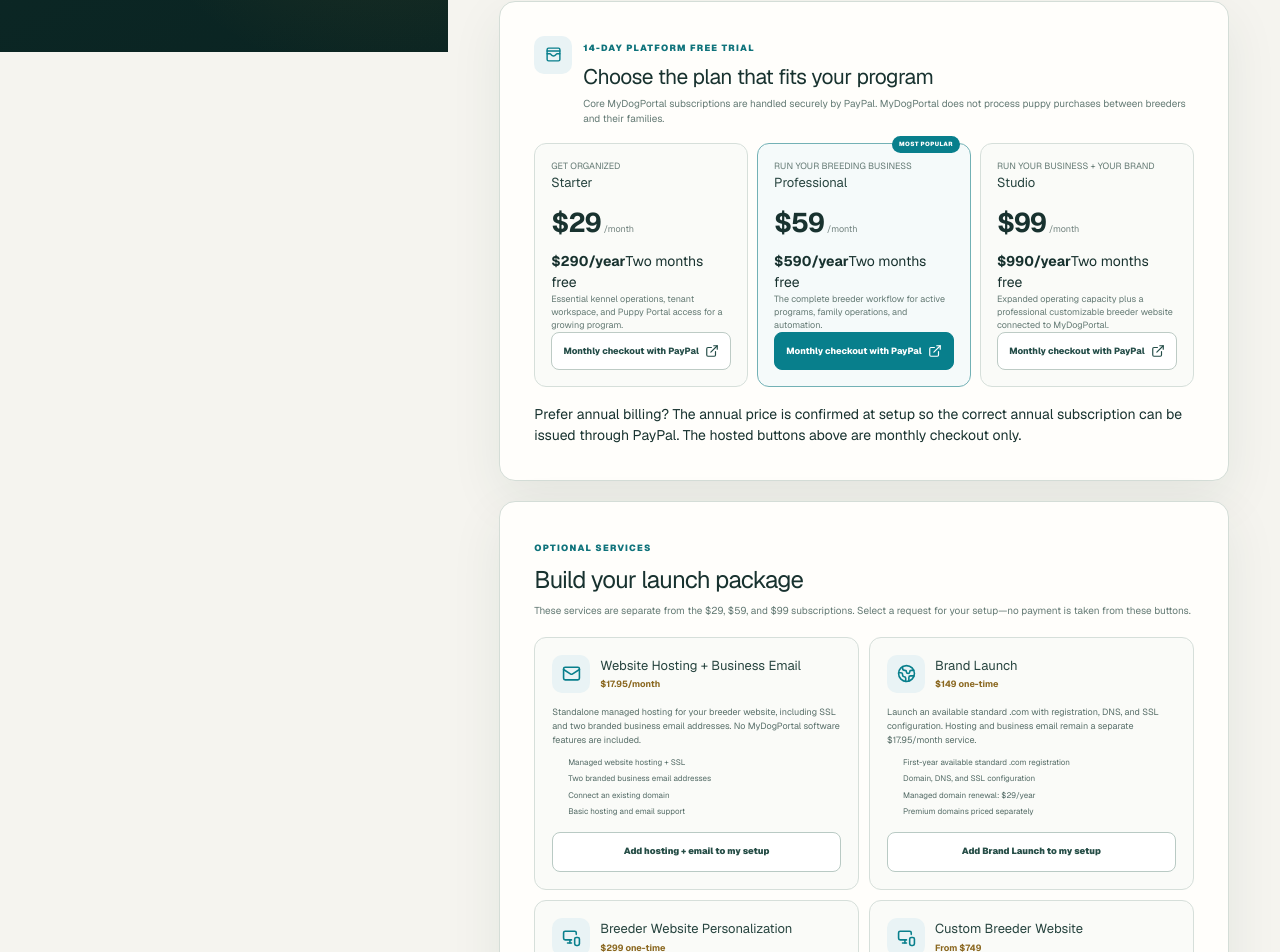
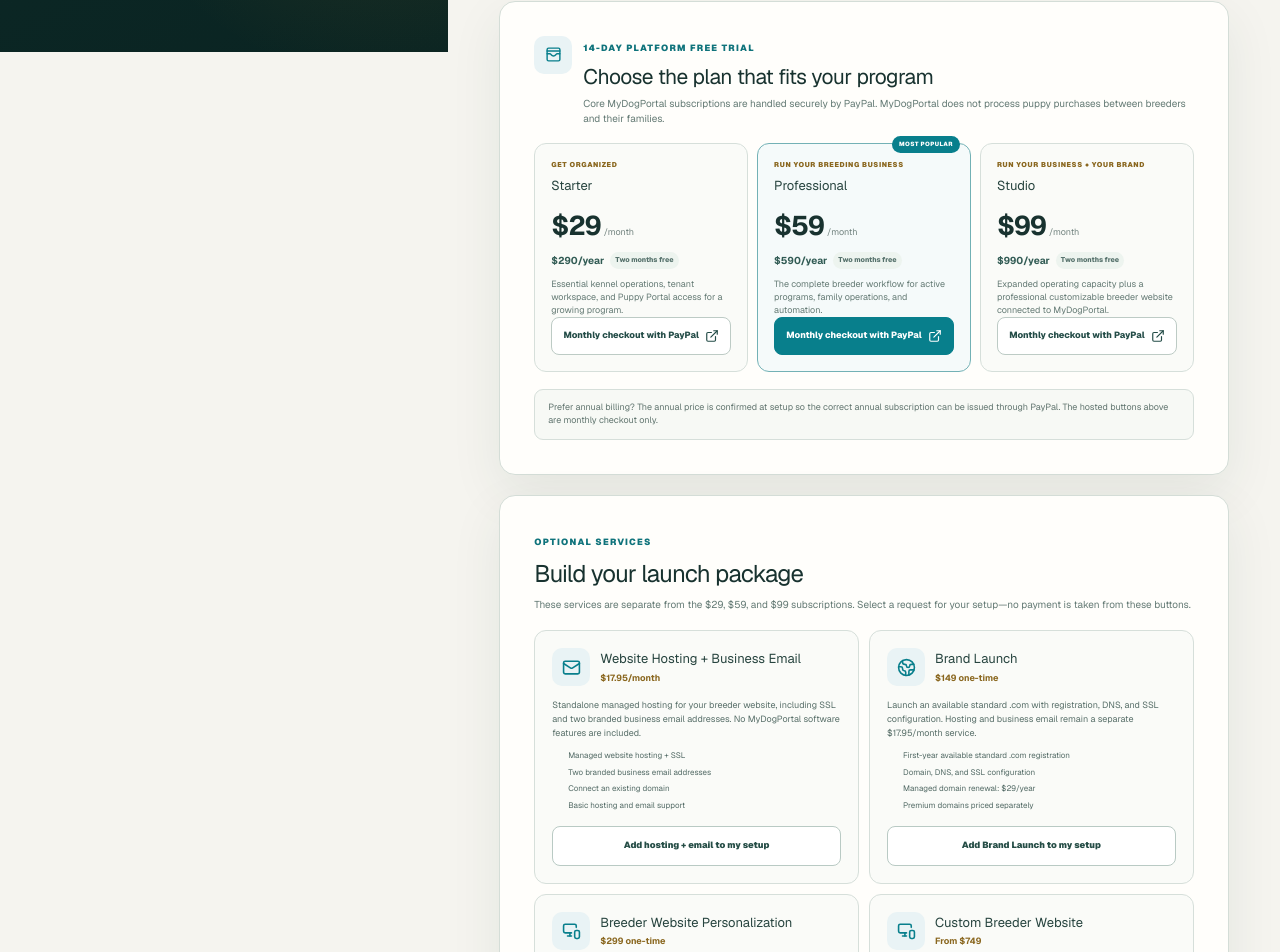
Before and after one commit to rawillia9801/WhiteLabel, a Next.js app: page /signup in a window 1280 px wide. Shown: the part 1106-2058 px from the top of the page. Built offline with nearby package versions, Linux system fonts and the light colour scheme; no server answers.

Commit message:
Implement MyDogPortal sales strategy

```diff
--- a/app/breeder-auth.css
+++ b/app/breeder-auth.css
@@ -117,9 +117,14 @@
 .subscription-grid p { display: flex; align-items: baseline; gap: 3px; margin: 10px 0 8px; }
 .subscription-grid p b { color: #18322f; font-size: 27px; letter-spacing: -.04em; }
 .subscription-grid p span { color: #71827e; font-size: 9px; }
+.subscription-grid .subscription-position { margin-bottom: 6px; color: #8a671f; font-size: 7px; font-weight: 900; letter-spacing: .09em; }
+.subscription-grid .subscription-annual { display: flex; align-items: center; gap: 6px; margin: -2px 0 9px; }
+.subscription-grid .subscription-annual b { color: #315b54; font-size: 10px; }
+.subscription-grid .subscription-annual span { padding: 3px 5px; border-radius: 999px; background: #edf4ef; color: #55716b; font-size: 7px; font-weight: 800; }
 .subscription-grid > article > small { color: #647a74; font-size: 9px; line-height: 1.45; }
 .subscription-grid a { min-height: 38px; display: inline-flex; align-items: center; justify-content: center; gap: 6px; margin-top: auto; padding: 0 9px; border: 1px solid #bdcbc5; border-radius: 8px; background: #fff; color: #234c47; font-size: 9px; font-weight: 800; text-decoration: none; }
 .subscription-grid article.featured a { border-color: var(--tenant-primary); background: var(--tenant-primary); color: #fff; }
+.subscription-billing-note { padding: 11px 13px; border: 1px solid #d6dfda; border-radius: 9px; background: #f7f9f5; color: #61756f; font-size: 9px; line-height: 1.5; }
 .signup-addons { display: grid; grid-template-columns: 1fr 1fr; gap: 8px; padding-top: 14px; border-top: 1px solid #dce3de; }
 .signup-addons article { min-width: 0; display: grid; grid-template-columns: 24px minmax(0,1fr); align-items: center; gap: 8px; padding: 11px; border: 1px solid #dbe2de; border-radius: 10px; background: #fafbf8; color: #55716b; }
 .signup-addons span b,
```
